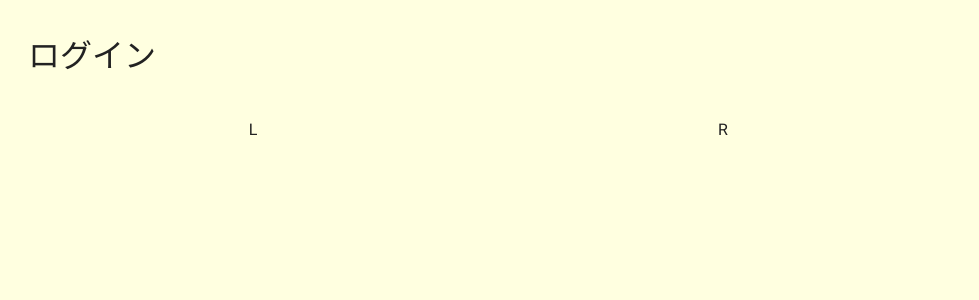
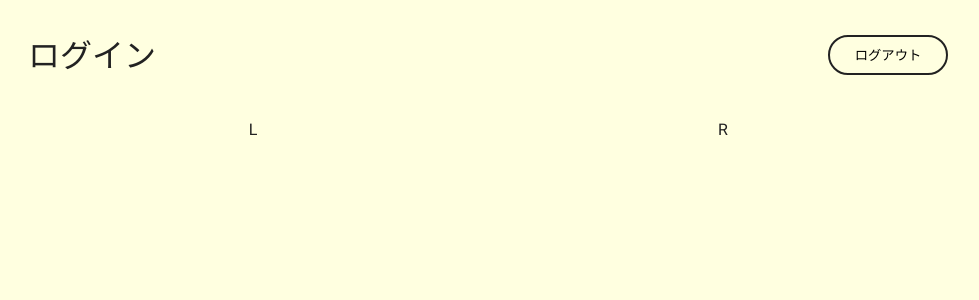
Before and after one commit to aoken0/web-english-training, a Next.js app: page / in a window 1280 px wide. Shown: the top 300 px of the page, without its empty margins (152-1131 px from the left). Built offline with nearby package versions, Linux system fonts and the light colour scheme; a web font is replaced by a local one.

Commit message:
ログアウトボタンを追加

```diff
--- a/src/components/GlobalComponents.tsx
+++ b/src/components/GlobalComponents.tsx
@@ -1,5 +1,6 @@
 import React from "react";
 import styled from "styled-components";
+import { useRouter } from "next/navigation";
 
 // Propsの型定義
 type GlobalWrapperProps = {
@@ -8,10 +9,15 @@ type GlobalWrapperProps = {
 };
 
 const GlobalWrapper: React.FC<GlobalWrapperProps> = ({ header, children }) => {
+  const router = useRouter();
+
   return (
     <Wrapper>
       <Header>
         {header}
+        <div>
+          <button onClick={() => router.push("/")}>ログアウト</button>
+        </div>
       </Header>
       {children}
     </Wrapper>
@@ -88,6 +94,21 @@ const Header = styled.div`
   color: #222;
   padding: 30px 20px;
   font-size: 32px;
+  display: flex;
+  justify-content: space-between;
+  button {
+    width: 120px;
+    height: 40px;
+    border-radius: 20px;
+    border: 2px solid #222;
+    background-color: transparent;
+    cursor: pointer;
+    transition: all .25s ease-in-out;
+    &:hover {
+      background-color: #444;
+      color: #fff;
+    }
+  }
 `
 
 const LRContentWrapperStyled = styled.div`
```
